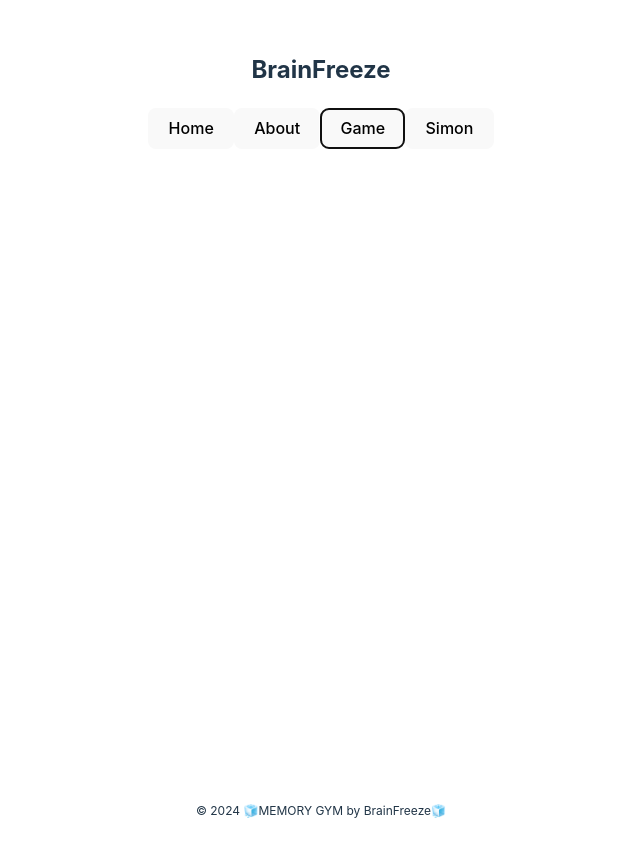
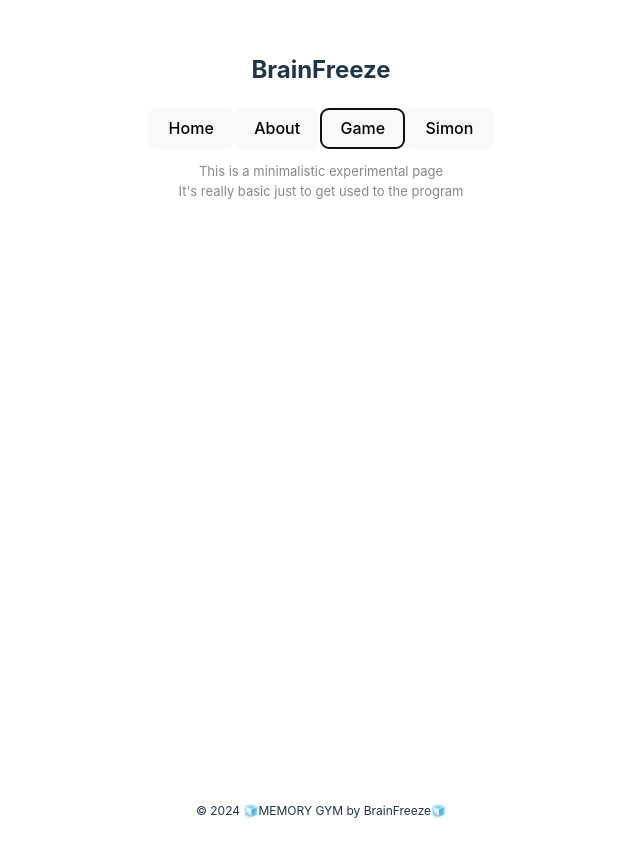
Before and after one commit to Ni7aspinner/BRAIN_FREEZE, a React (Vite) app in the folder brainfreeze/: page / in a window 1280 px wide. Both pictures are taken after a click on the button "Game". Shown: the top 856 px of the page, without its empty margins (319-959 px from the left). Built offline with nearby package versions, Linux system fonts and the light colour scheme.

Commit message:
Pataisytas dublikatas klases

```diff
--- a/brainfreeze/src/pages/Game.css
+++ b/brainfreeze/src/pages/Game.css
@@ -4,7 +4,8 @@
     padding: 2rem;
     text-align: center;
   }
+
   .experiment-text {
-    color: #ffffff;
+    color: #888;
     font-size: small;
   }
--- a/brainfreeze/src/pages/Simon.css
+++ b/brainfreeze/src/pages/Simon.css
@@ -7,10 +7,6 @@
   .GameInterface {
     height: 20em;
     padding: 1.5em;
-  }
-  .experiment-text {
-    color: #ffffff;
-    font-size: small;
   }
   .image-container {
     position: relative;
```
